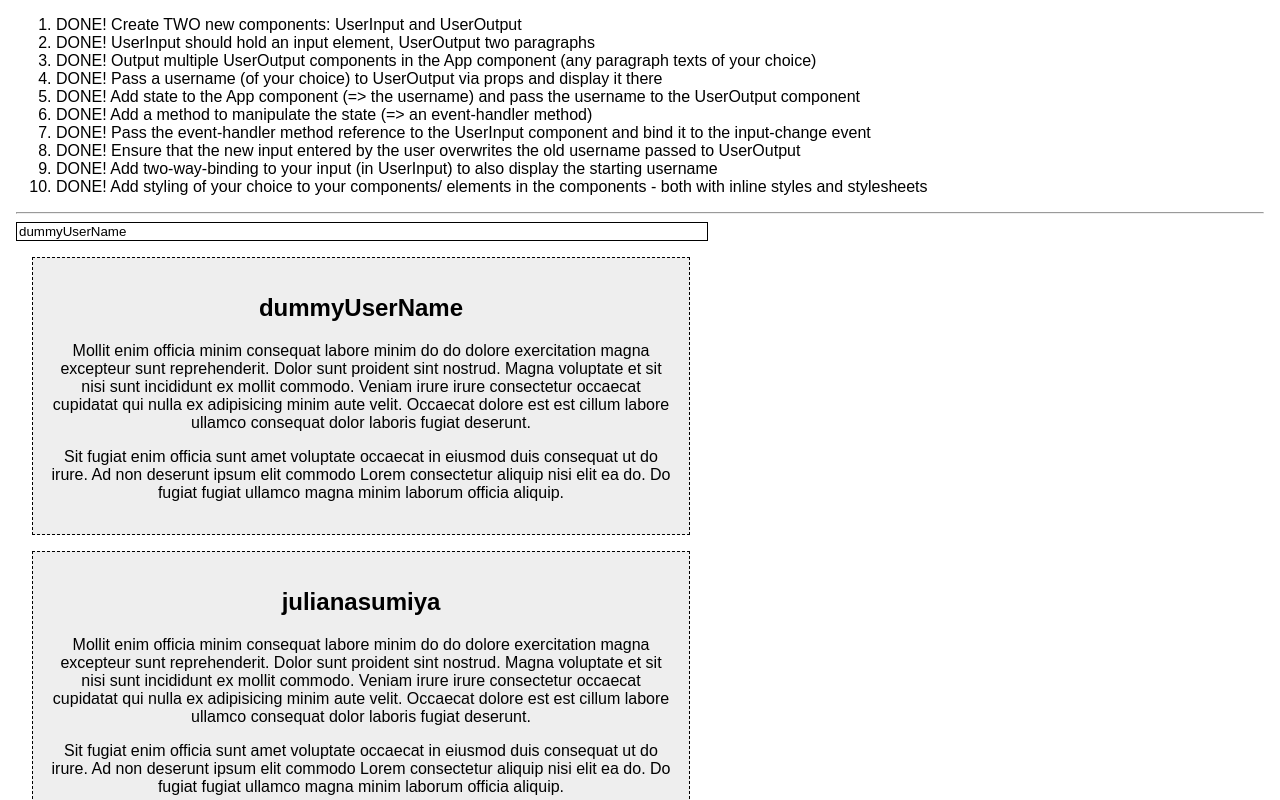
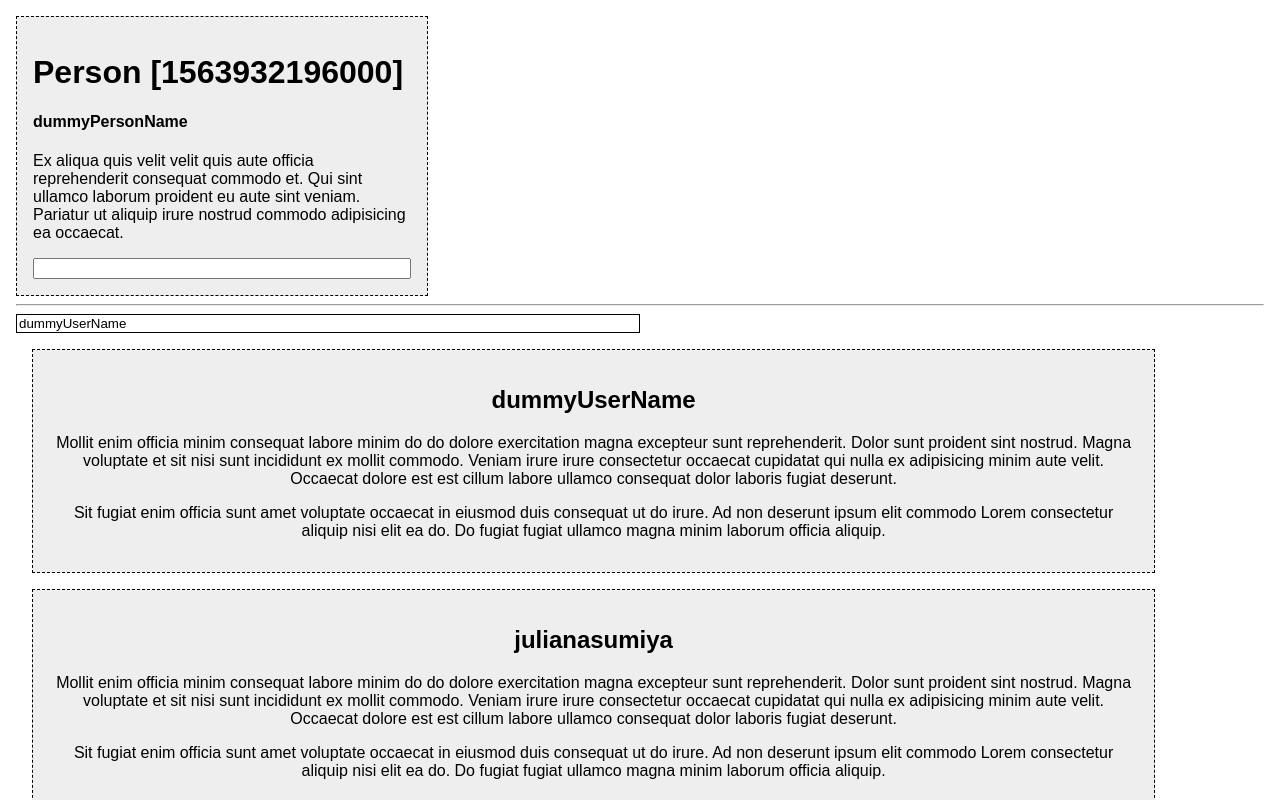
Before and after one commit to rafaelmuto/REACT.js, a React (Create React App) app in the folder EXER/: page / in a window 1280 px wide. Shown: the top 800 px of the page. Built offline with nearby package versions, Linux system fonts and the light colour scheme.

Commit message:
setting up things....

```diff
--- a/EXER/src/App.css
+++ b/EXER/src/App.css
@@ -1,3 +1,7 @@
+* {
+  box-sizing: border-box;
+}
+
 .App {
   margin: 16px;
 }
--- a/EXER/src/App.js
+++ b/EXER/src/App.js
@@ -3,19 +3,32 @@ import './App.css';
 
 import UserInput from './UserInput/UserInput';
 import UserOutput from './UserOutput/UserOutput';
+import Person from './Person/Person';
 
 class App extends Component {
   state = {
-    username: 'dummyUserName'
+    username: 'dummyUserName',
+    personname: 'dummyPersonName'
   };
 
-  usernameChangerHandler = event => {
+  nameChangerHandler = event => {
     this.setState({ username: event.target.value });
+  };
+
+  personChangerHandler = evet => {
+    this.setState({ personname: evet.target.value });
   };
 
   render() {
     return (
       <div className="App">
+        <Person nameChanger={this.personChangerHandler} personName={this.state.personname} />
+        <hr />
+        <UserInput changed={this.nameChangerHandler} currentName={this.state.username} />
+        <UserOutput userName={this.state.username} />
+        <UserOutput userName="julianasumiya" />
+        <UserOutput userName="caioverissimo" />
+        <hr />
         <ol>
           <li>DONE! Create TWO new components: UserInput and UserOutput</li>
           <li>DONE! UserInput should hold an input element, UserOutput two paragraphs</li>
@@ -29,10 +42,6 @@ class App extends Component {
           <li>DONE! Add styling of your choice to your components/ elements in the components - both with inline styles and stylesheets</li>
         </ol>
         <hr />
-        <UserInput changed={this.usernameChangerHandler} currentName={this.state.username} />
-        <UserOutput userName={this.state.username} />
-        <UserOutput userName="julianasumiya" />
-        <UserOutput userName="caioverissimo" />
       </div>
     );
   }
--- /dev/null
+++ b/EXER/src/Person/Person.css
@@ -0,0 +1,10 @@
+.Person {
+  border: 1px dashed black;
+  background-color: #eee;
+  width: 33%;
+  padding: 1rem;
+}
+
+.Person input {
+  width: 100%;
+}
--- /dev/null
+++ b/EXER/src/Person/Person.js
@@ -0,0 +1,16 @@
+import React from 'react';
+
+import './Person.css';
+
+const Person = props => {
+  return (
+    <div className="Person">
+      <h1>Person [{Date.now()}]</h1>
+      <h4>{props.personName}</h4>
+      <p>Ex aliqua quis velit velit quis aute officia reprehenderit consequat commodo et. Qui sint ullamco laborum proident eu aute sint veniam. Pariatur ut aliquip irure nostrud commodo adipisicing ea occaecat.</p>
+      <input onChange={props.nameChanger} type="text" />
+    </div>
+  );
+};
+
+export default Person;
--- a/EXER/src/UserInput/UserInput.js
+++ b/EXER/src/UserInput/UserInput.js
@@ -3,7 +3,7 @@ import React from 'react';
 const userInput = props => {
   const inlineStyle = {
     border: '1px solid black',
-    width: '55%'
+    width: '50%'
   };
   return <input style={inlineStyle} type="text" onChange={props.changed} value={props.currentName} />;
 };
--- a/EXER/src/UserOutput/UserOutput.css
+++ b/EXER/src/UserOutput/UserOutput.css
@@ -1,5 +1,5 @@
 .userOutput {
-  width: 50%;
+  width: 90%;
   padding: 16px;
   margin: 16px;
   border: 1px dashed black;
```
